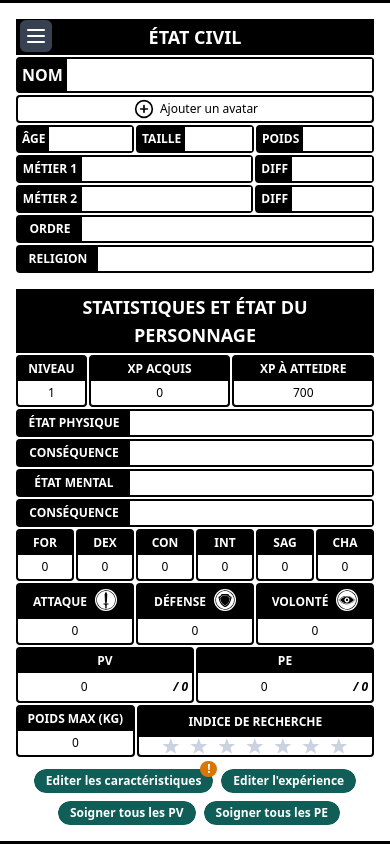
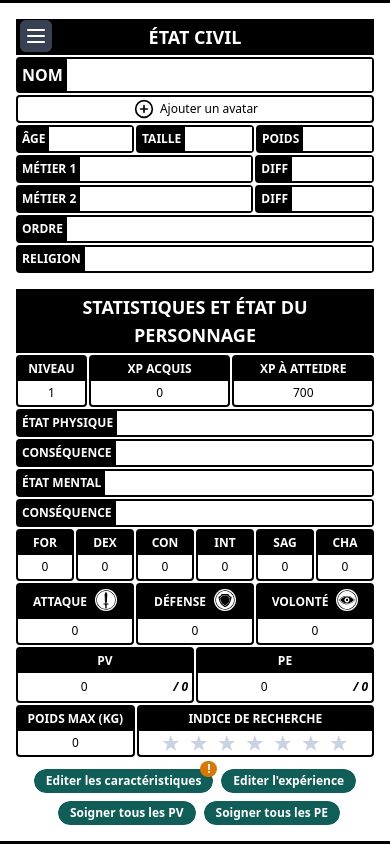
Before and after one commit to LucasPitzalis/2d6-FPI, a React (Vite) app: page / in a window 390 px wide. Built offline with nearby package versions, Linux system fonts and the light colour scheme.

Commit message:
added items to pets that bear them + responsive fixes

```diff
--- a/src/components/character/Character.jsx
+++ b/src/components/character/Character.jsx
@@ -20,16 +20,16 @@ export default function Character() {
                     <Avatar />
                     <Measurements />
                     <Job />
-                    <InputField label="ordre" name="character.order" labelStyles="w-16 xxs:w-20" />
-                    <InputField label="religion" name="character.religion" labelStyles="w-20"/>
+                    <InputField label="ordre" name="character.order" />
+                    <InputField label="religion" name="character.religion" />
                 </div>
                 <div className="flex flex-col space-y-0.5 justify-between w-full sm:w-1/2">
                     <SectionTitle title="statistiques et état du personnage" />
                     <Level />
-                    <InputField label="état physique" name="character.physicalCondition" labelStyles="w-28 xxs:w-32"/>
-                    <InputField label="conséquence" name="character.physicalConsequences" labelStyles="w-28 xxs:w-32"/>
-                    <InputField label="état mental" name="character.mentalCondition" labelStyles="w-28 xxs:w-32"/>
-                    <InputField label="conséquence" name="character.mentalConsequences" labelStyles="w-28 xxs:w-32"/>
+                    <InputField label="état physique" name="character.physicalCondition"/>
+                    <InputField label="conséquence" name="character.physicalConsequences"/>
+                    <InputField label="état mental" name="character.mentalCondition"/>
+                    <InputField label="conséquence" name="character.mentalConsequences"/>
                     <Stats />
                     <div className="flex space-x-0.5">
                         <StaticField label="poids max (kg)" name="character.maxWeight" styles="w-1/3" value={maxWeight()} vertical />
--- a/src/components/character/Job.jsx
+++ b/src/components/character/Job.jsx
@@ -4,11 +4,11 @@ export default function Job() {
     return (
         <>
             <div className="flex space-x-0.5">
-                <InputField label="métier 1" name="character.job1" styles="w-2/3" labelStyles="w-16 xxs:w-20"/>
+                <InputField label="métier 1" name="character.job1" styles="w-2/3"/>
                 <InputField htmlType="number" label="diff" name="character.difficulty1" styles="w-1/3" regex={/^\d{0,2}$/} center />
             </div>
             <div className="flex space-x-0.5">
-                <InputField label="métier 2" name="character.job2" styles="w-2/3" labelStyles="w-16 xxs:w-20"/>
+                <InputField label="métier 2" name="character.job2" styles="w-2/3"/>
                 <InputField htmlType="number" label="diff" name="character.difficulty2" styles="w-1/3" regex={/^\d{0,2}$/} center />
             </div>
         </>
--- a/src/components/fields/FieldLabel.jsx
+++ b/src/components/fields/FieldLabel.jsx
@@ -3,7 +3,7 @@ import PropTypes from 'prop-types';
 export default function FieldLabel({ name, label, vertical, styles }) {
     return (
         <label
-            className={`bg-black text-white p-1 font-bold flex items-center justify-center space-x-2 h-full ${vertical ? 'w-full' : ''} ${styles}`}
+            className={`bg-black text-white p-1 font-bold flex items-center justify-center space-x-2  ${vertical ? 'w-full' : 'h-full '} ${styles}`}
             htmlFor={name}
         >
             <span className="truncate">
--- a/src/components/fields/InputField.jsx
+++ b/src/components/fields/InputField.jsx
@@ -23,7 +23,7 @@ export default function InputField({
 
     const inputProps = {
         rows: 2,
-        className: `min-h-fit p-1 w-full flex-1 ${center ? 'text-center' : ''}`,
+        className: `p-1 w-full flex-1 ${center ? 'text-center' : ''}`,
         type: htmlType, step: "1", name: name,
         value: currentValue, onChange: (e) => regex.test(e.target.value) && checkCondition(e.target.value) && handleChange(e),
         placeholder: placeHolder,
@@ -32,7 +32,7 @@ export default function InputField({
     return (
         <SheetField {...{isTitle, styles, vertical}} >
             {label && <FieldLabel {...{label, name, vertical, styles: labelStyles}} />}
-            <form className="group/edit relative flex flex-1 h-full justify-center items-center space-x-1" onSubmit={(e) => e.preventDefault()}>
+            <form className="group/edit relative flex flex-1 h-full justify-center items-center space-x-1 w-full" onSubmit={(e) => e.preventDefault()}>
                 {prefix && <span className="leading-5 ml-2">{ prefix }</span>}
                 {multiline ? <textarea {...inputProps} rows={multiline} /> : <input {...inputProps}/>}
                 {suffix && <span className="leading-5 font-bold italic p-1">{ suffix }</span>}
--- a/src/components/items/Item.jsx
+++ b/src/components/items/Item.jsx
@@ -12,14 +12,13 @@ import PetOption from "../pets/PetOption";
 
 export default function Item({ item, index, deleteMode }) {
     const dispatch = useDispatch();
-    const { quality, bonusValue, malusValue } = useSelector((state) => state.items[index]);
     const items  = useSelector((state) => state.items);
     const pets = useSelector((state) => state.pets);
     const { name } = useSelector((state) => state.character);
 
     const handleQualityChange = (e) => {
-        if(e.target.value < bonusValue) dispatch(editField({name: `items.${index}.bonusValue`, value: Number(e.target.value)}));
-        if(e.target.value < malusValue) dispatch(editField({name: `items.${index}.malusValue`, value: Number(e.target.value)}));
+        if(e.target.value < item.bonusValue) dispatch(editField({name: `items.${index}.bonusValue`, value: Number(e.target.value)}));
+        if(e.target.value < item.malusValue) dispatch(editField({name: `items.${index}.malusValue`, value: Number(e.target.value)}));
         dispatch(editField(e.target));
     }
 
@@ -47,11 +46,11 @@ export default function Item({ item, index, deleteMode }) {
                         </div>
                         <div className="flex gap-0.5">
                             <InputField multiline={3} label="bonus" name={`items.${index}.bonusDesc`} styles={'w-full'} />
-                            <InputField prefix="+" htmlType="number" name={`items.${index}.bonusValue`} styles={'w-16'} regex={new RegExp(`^[0-${quality}]d*$`)} />
+                            <InputField prefix="+" htmlType="number" name={`items.${index}.bonusValue`} styles={'w-16'} regex={new RegExp(`^[0-${item.quality}]d*$`)} />
                         </div>
                         <div className="flex gap-0.5">
                             <InputField multiline={3} label="malus" name={`items.${index}.malusDesc`} styles={'w-full'} />
-                            <InputField prefix="-" htmlType="number" name={`items.${index}.malusValue`} styles={'w-16'} regex={new RegExp(`^[0-${quality}]d*$`)} />
+                            <InputField prefix="-" htmlType="number" name={`items.${index}.malusValue`} styles={'w-16'} regex={new RegExp(`^[0-${item.quality}]d*$`)} />
                         </div>
                         <div className="flex flex-col gap-0.5 xxs:flex-row">
                             <SheetField styles="xxs:w-1/2">
--- /dev/null
+++ b/src/components/pets/PetItem.jsx
@@ -0,0 +1,58 @@
+import PropTypes from 'prop-types';
+import { useDispatch } from 'react-redux';
+import { editField } from '../../actions/app';
+import { qualityTable } from '../../data/quality';
+import FieldLabel from '../fields/FieldLabel';
+import InputField from '../fields/InputField';
+import SheetField from '../fields/SheetField';
+
+export default function PetItem({ itemIndex, item }) {
+    const dispatch = useDispatch();
+
+    const handleQualityChange = (e) => {
+        if(e.target.value < item.bonusValue) dispatch(editField({name: `items.${itemIndex}.bonusValue`, value: Number(e.target.value)}));
+        if(e.target.value < item.malusValue) dispatch(editField({name: `items.${itemIndex}.malusValue`, value: Number(e.target.value)}));
+        dispatch(editField(e.target));
+    }
+
+    return (
+        <div className="flex flex-col gap-0.5">
+            <InputField vertical name={`items.${itemIndex}.name`} label={`objet ${itemIndex + 1}`} />
+            <div className="flex gap-0.5">
+                <InputField vertical label="pr" name={`items.${itemIndex}.resistance`} htmlType="number" center regex={/^[0-9]\d*$/} />
+                <InputField vertical label="pde" name={`items.${itemIndex}.armor`} htmlType="number"  center regex={/^[0-9]\d*$/} />
+                <InputField vertical label="dgt" name={`items.${itemIndex}.dmg`} center />
+            </div>
+            <SheetField>
+                <FieldLabel name={`items.${itemIndex}.quality`} label="qualité" />
+                <select name={`items.${itemIndex}.quality`} value={item.quality} onChange={handleQualityChange} className="grow">
+                    {qualityTable.map((quality) => <option key={quality.value} value={quality.value}>{quality.nameFr}</option>)}
+                </select>
+            </SheetField>
+        </div>
+    );
+}
+
+PetItem.propTypes = {
+    item: PropTypes.shape({
+        name: PropTypes.string.isRequired,
+        type: PropTypes.string.isRequired,
+        bonusDesc: PropTypes.string.isRequired,
+        bonusValue: PropTypes.number.isRequired,
+        malusDesc: PropTypes.string.isRequired,
+        malusValue: PropTypes.number.isRequired,
+        resistance: PropTypes.number.isRequired,
+        dmg: PropTypes.string.isRequired,
+        armor: PropTypes.number.isRequired,
+        reserve: PropTypes.string.isRequired,
+        reloadPrice: PropTypes.string.isRequired,
+        kilometers: PropTypes.string.isRequired,
+        quality: PropTypes.string.isRequired,
+        price: PropTypes.string.isRequired,
+        weight: PropTypes.string.isRequired,
+        matType: PropTypes.string.isRequired,
+        matQty: PropTypes.string.isRequired,
+        bearer: PropTypes.number.isRequired,
+    }).isRequired,
+    itemIndex: PropTypes.number.isRequired,
+};
```
Also changed, not shown: src/components/pets/Pet.jsx (+8 -4 lines).
